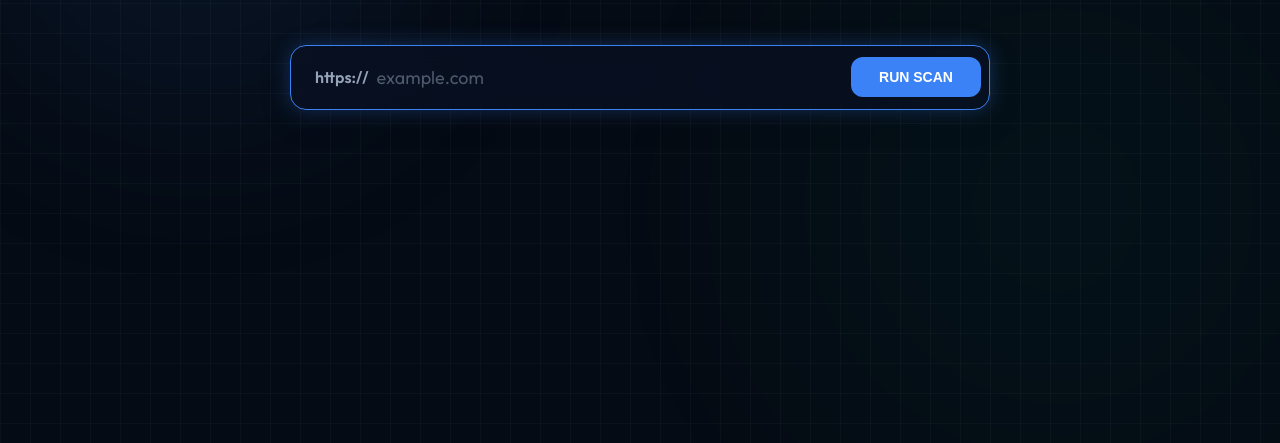
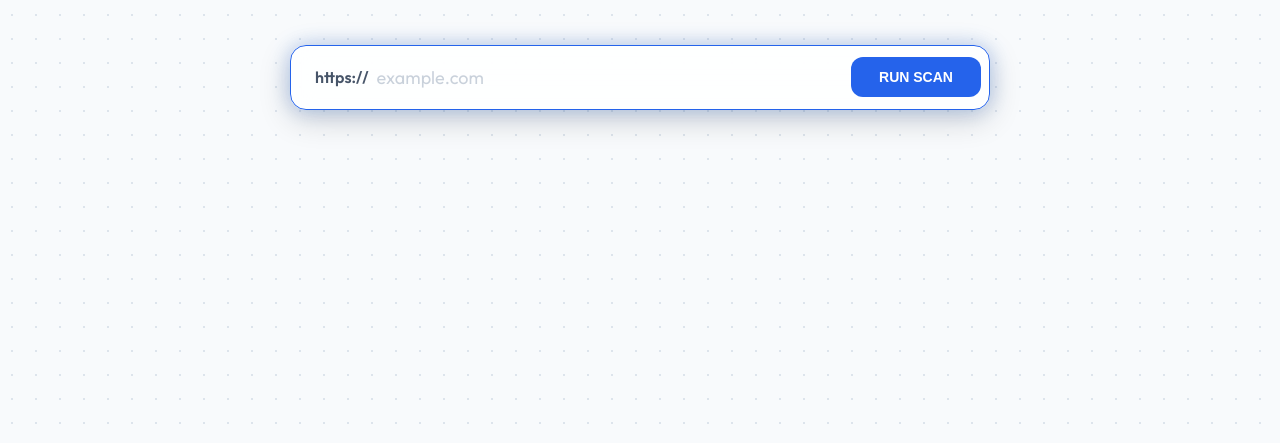
Before and after one commit to SecH0us3/ai-valid, a website: page ai-valid/public/index.html in a window 1280 px wide. Shown: the part 357-800 px from the top of the page. Drawn offline with nearby package versions, Linux system fonts and the light colour scheme.

Commit message:
style: modernize css variables and background grid for systemic light mode

```diff
--- a/ai-valid/public/style.css
+++ b/ai-valid/public/style.css
@@ -1,16 +1,31 @@
 :root {
-    --bg-deep: #050b14;
-    --bg-glass: rgba(10, 18, 38, 0.65);
-    --bg-glass-hover: rgba(16, 28, 56, 0.85);
-    --border-glass: rgba(64, 112, 244, 0.2);
-    --accent-blue: #3b82f6;
-    --accent-glow: #60a5fa;
-    --text-primary: #f8fafc;
-    --text-secondary: #94a3b8;
+    --bg-deep: #f8fafc;
+    --bg-panel: #ffffff;
+    --bg-glass: rgba(255, 255, 255, 0.85);
+    --bg-glass-hover: rgba(255, 255, 255, 0.95);
+    --border-clean: #e2e8f0;
+    --border-glass: rgba(148, 163, 184, 0.2);
+    --accent-blue: #2563eb;
+    --accent-glow: #3b82f6;
+    --accent-blue-light: #eff6ff;
+    --text-primary: #0f172a;
+    --text-secondary: #475569;
+    --text-muted: #94a3b8;
+
     --status-success: #10b981;
-    --status-warning: #f59e0b;
-    --status-error: #ef4444;
-    --status-neutral: #64748b;
+    --status-success-bg: #d1fae5;
+    --status-success-text: #065f46;
+
+    --status-warning: #d97706;
+    --status-warning-bg: #fef3c7;
+    --status-warning-text: #92400e;
+
+    --status-error: #e11d48;
+    --status-error-bg: #ffe4e6;
+    --status-error-text: #9f1239;
+
+    --status-neutral: #475569;
+
     --font-sans: 'Outfit', sans-serif;
     --font-mono: 'JetBrains Mono', monospace;
 }
@@ -53,46 +68,13 @@ body {
 .background-grid {
     position: fixed;
     top: 0; left: 0; width: 100%; height: 100%;
-    background-image:
-        linear-gradient(rgba(255,255,255,0.03) 1px, transparent 1px),
-        linear-gradient(90deg, rgba(255,255,255,0.03) 1px, transparent 1px);
-    background-size: 30px 30px;
+    background-image: radial-gradient(#cbd5e1 1px, transparent 1px);
+    background-size: 24px 24px;
     z-index: -2;
+    opacity: 0.6;
 }
 
-.blobs {
-    position: fixed;
-    top: 0; left: 0; width: 100%; height: 100%;
-    z-index: -1;
-    overflow: hidden;
-    pointer-events: none;
-}
-
-.blob {
-    position: absolute;
-    border-radius: 50%;
-    filter: blur(100px);
-    opacity: 0.4;
-    animation: float 20s infinite ease-in-out alternate;
-}
-
-.blob-1 {
-    top: -10%; left: -10%;
-    width: 50vw; height: 50vw;
-    background: radial-gradient(circle, rgba(59,130,246,0.3) 0%, rgba(0,0,0,0) 70%);
-}
-
-.blob-2 {
-    bottom: -10%; right: -10%;
-    width: 60vw; height: 60vw;
-    background: radial-gradient(circle, rgba(16,185,129,0.15) 0%, rgba(0,0,0,0) 70%);
-    animation-delay: -10s;
-}
-
-@keyframes float {
-    0% { transform: translate(0, 0) scale(1); }
-    100% { transform: translate(5%, 10%) scale(1.1); }
-}
+.blobs { display: none; }
 
 /* Layout */
 .container {
```
